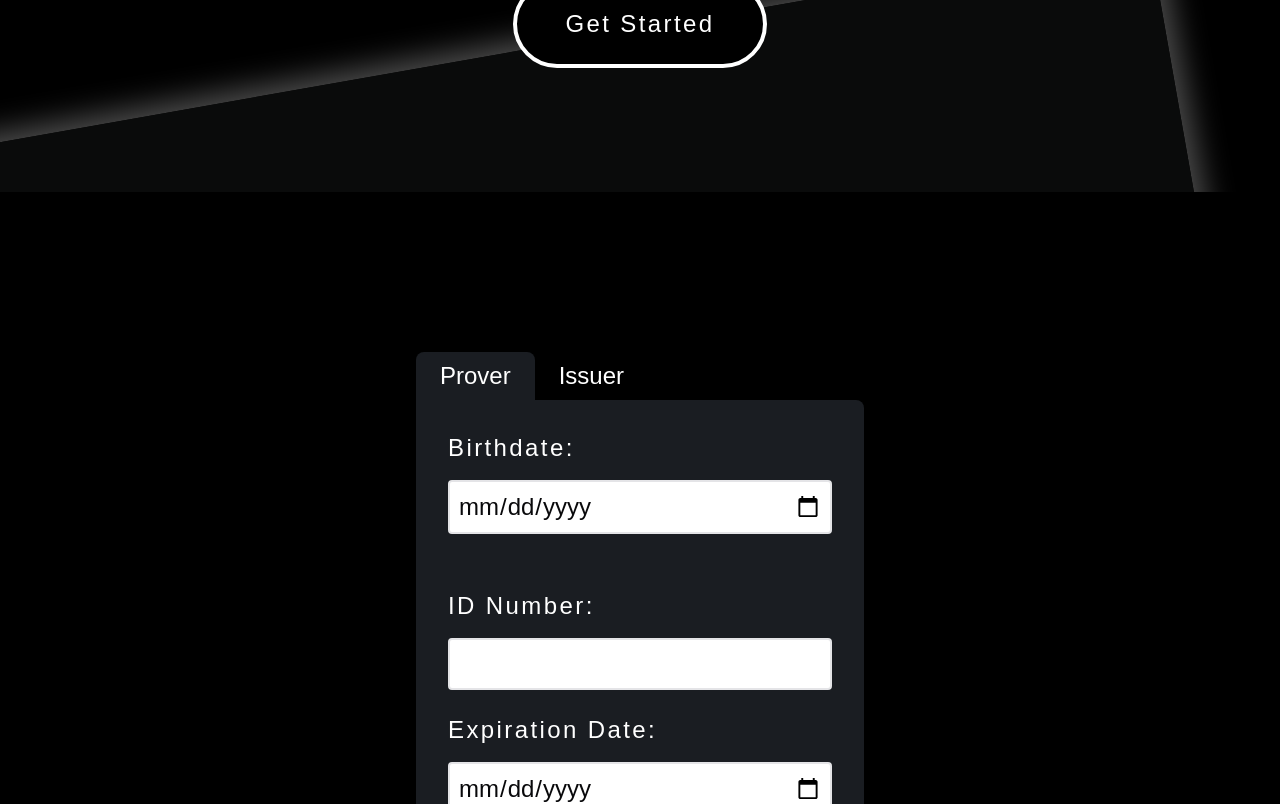
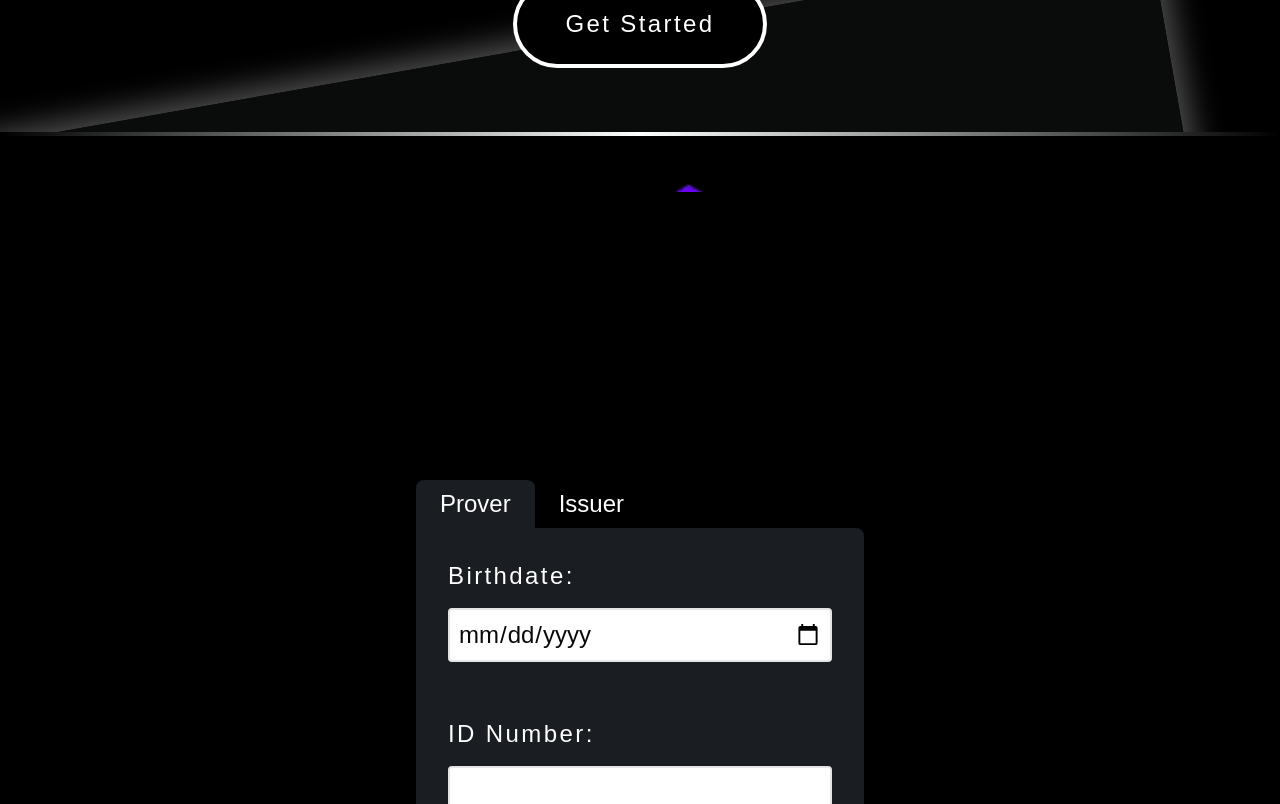
Before and after one commit to NJCinnamond/crede, a Next.js app in the folder crede-frontend/: page / in a window 1280 px wide. Shown: the part 920-1724 px from the top of the page. Built offline with nearby package versions, Linux system fonts and the light colour scheme.

Commit message:
added top padding to form

```diff
--- a/crede-frontend/src/components/Form.tsx
+++ b/crede-frontend/src/components/Form.tsx
@@ -70,7 +70,7 @@ export default function Form() {
   };
 
   return (
-    <div className="mt-20 h-screen p-20">
+    <div className="mt-52 h-screen p-20">
       {/* Tabs for switching between forms */}
       <div className="relative mx-auto w-2/5  ">
         <div className="flex">
--- a/crede-frontend/src/components/Hero.tsx
+++ b/crede-frontend/src/components/Hero.tsx
@@ -46,8 +46,8 @@ export default function Hero() {
       {/* Tilted gray rectangle (set behind using z-index) */}
       <div className="absolute bottom-[-600px] left-0 z-0 h-[80vh] w-full origin-bottom-left rotate-[-10deg] transform rounded-md bg-[#0B0C0C] bg-opacity-95 shadow-[0_0_30px_10px_rgba(255,255,255,0.3)]"></div>
 
-      {/* Layerzero image at the bottom */}
-      <div className="relative z-10 mt-48 flex w-full items-center justify-evenly bg-black py-10 pb-10">
+      {/* Adjusted Layerzero image at the bottom */}
+      <div className="relative z-10 mt-16 flex w-full items-center justify-evenly bg-black py-12">
         <div className="absolute bottom-0 left-0 h-1 w-full">
           <div className="h-full w-full bg-gradient-to-r from-transparent via-white to-transparent"></div>
         </div>
```
